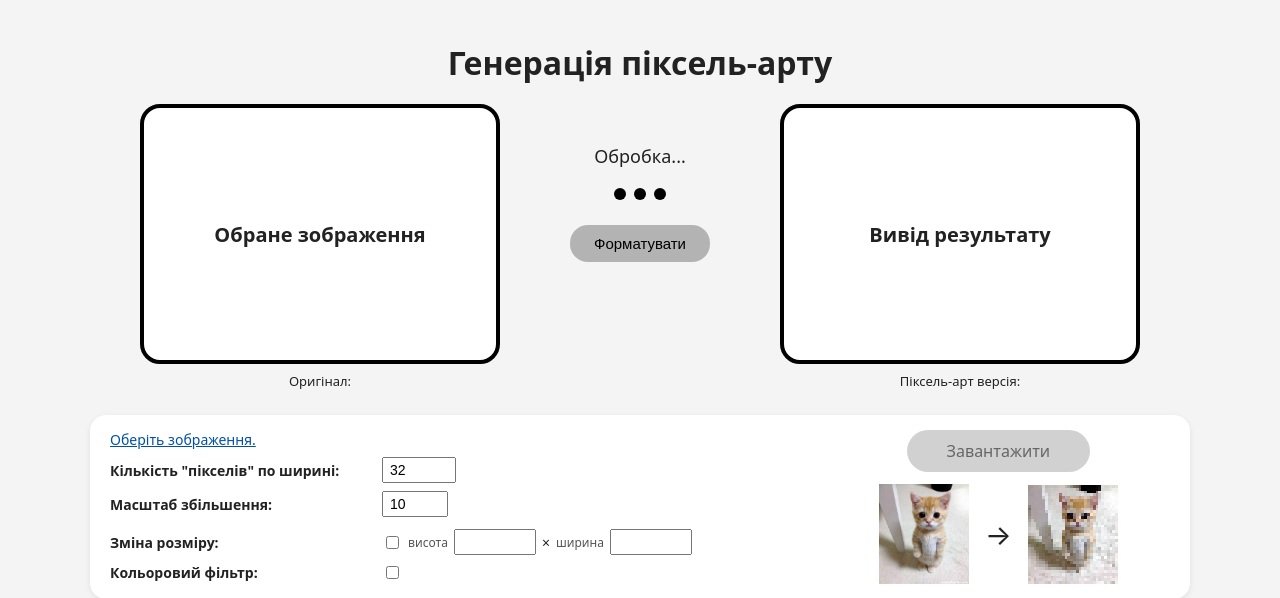
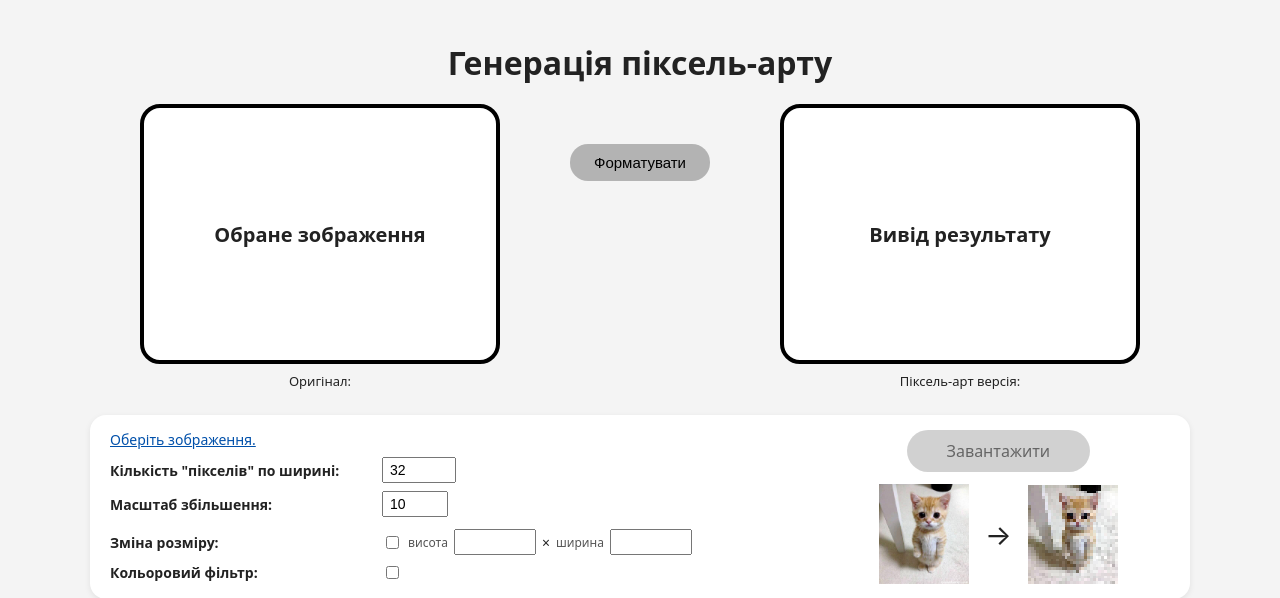
Before and after one commit to Vas-Kis/course-work, a Django app: page /upload/ in a window 1280 px wide. Shown: the top 598 px of the page. Run offline with Django 5.2, Linux system fonts and the light colour scheme.

Commit message:
General UI update

```diff
--- a/main/static/css/upload.css
+++ b/main/static/css/upload.css
@@ -91,18 +91,6 @@ form {
     margin-bottom: 5px;
 }
 
-.dots {
-    display: flex;
-    gap: 8px;
-    margin-bottom: 10px;
-}
-
-.dot {
-    width: 12px;
-    height: 12px;
-    border-radius: 50%;
-    background: #000;
-}
 
 .btn-main {
     padding: 10px 24px;
--- a/main/templates/upload.html
+++ b/main/templates/upload.html
@@ -44,12 +44,6 @@
             </div>
 
             <div class="center-column">
-                <div class="processing-text">Обробка...</div>
-                <div class="dots">
-                    <span class="dot"></span>
-                    <span class="dot"></span>
-                    <span class="dot"></span>
-                </div>
                 <button type="submit" class="btn-main">Форматувати</button>
             </div>
 
--- a/main/urls.py
+++ b/main/urls.py
@@ -3,8 +3,6 @@ from . import views
 
 urlpatterns = [
     path("", views.home, name="home"),
-    path("about/", views.about, name="about"),
-    path("hello/", views.hello_template, name="hello_template"),
     path("upload/", views.upload_file, name="upload_file"),
     path("download/<str:filename>/", views.download_pixel, name="download_pixel"),
 ]
--- a/main/views.py
+++ b/main/views.py
@@ -8,19 +8,7 @@ from .forms import PixelArtForm
 
 
 def home(request):
-    return HttpResponse("<h1>Привіт із Django!</h1><p>Це моя перша сторінка.</p>")
-
-
-def about(request):
-    return HttpResponse("<h1>Про проєкт</h1><p>Це простий офлайн-проєкт для знайомства з Django.</p>")
-
-
-def hello_template(request):
-    context = {
-        "name": "Василь",
-        "framework": "Django",
-    }
-    return render(request, "hello.html", context)
+    return render(request, "home.html")
 
 
 def apply_color_mode(img, mode: str):
@@ -58,7 +46,7 @@ def upload_file(request):
             if image_file:
                 original_name = storage.save(image_file.name, image_file)
 
-            if not original_name:
+            if not original_name or not storage.exists(original_name):
                 error_message = "Спочатку завантажте файл."
             else:
                 pixels = form.cleaned_data["pixels"]
@@ -85,7 +73,6 @@ def upload_file(request):
                 if apply_color:
                     img = apply_color_mode(img, color_mode)
 
-                # Пікселізація
                 width, height = img.size
                 aspect = height / width if width else 1
 
@@ -130,6 +117,7 @@ def upload_file(request):
         "pixel_download_name": pixel_download_name,
     })
 
+
 def download_pixel(request, filename: str):
     storage = FileSystemStorage()
     if not storage.exists(filename):
```
Also changed, not shown: main/templates/hello.html (deleted, +0 -16 lines), main/templates/home.html (added, +52 -0 lines), manage.py (+17 -10 lines), 1 other file.
